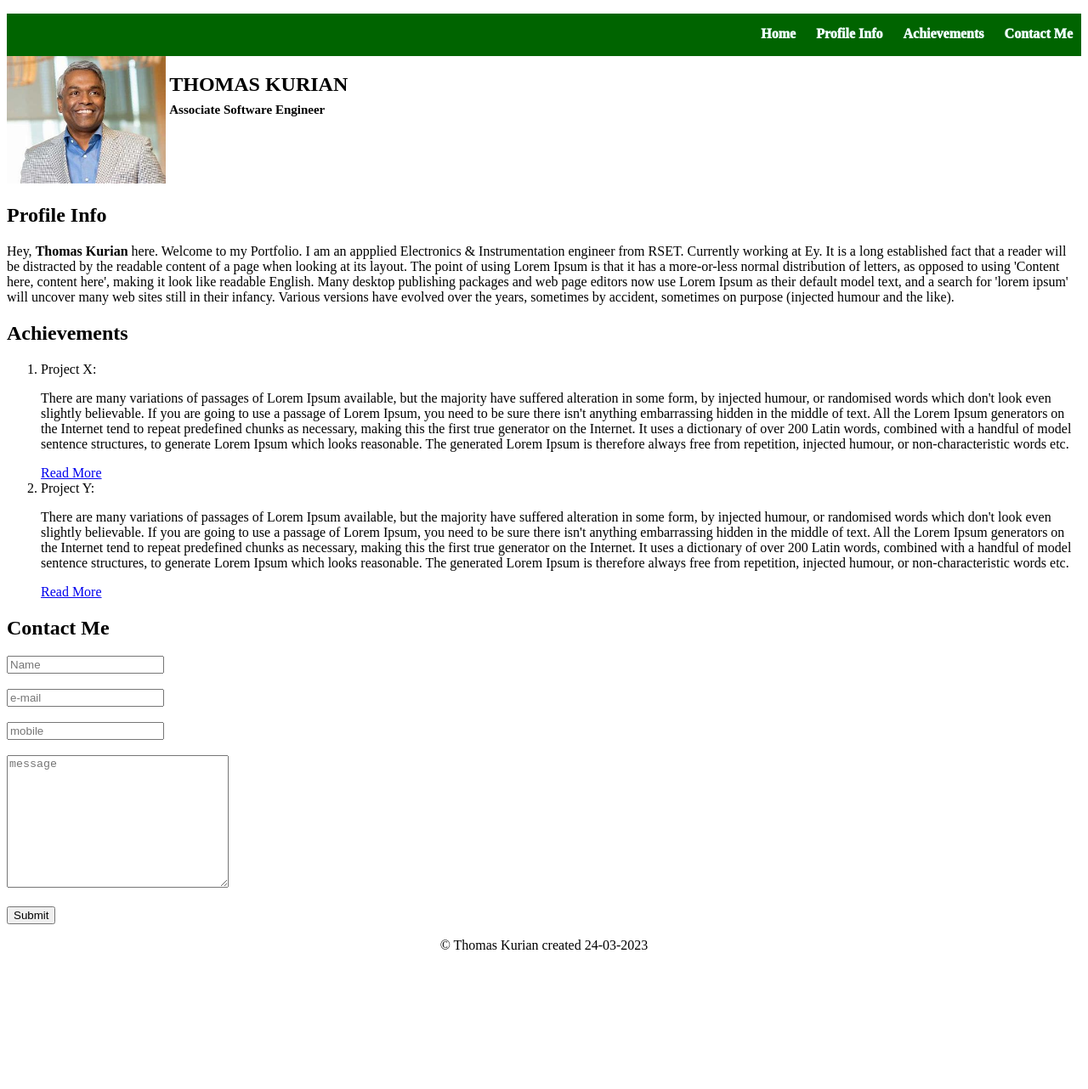
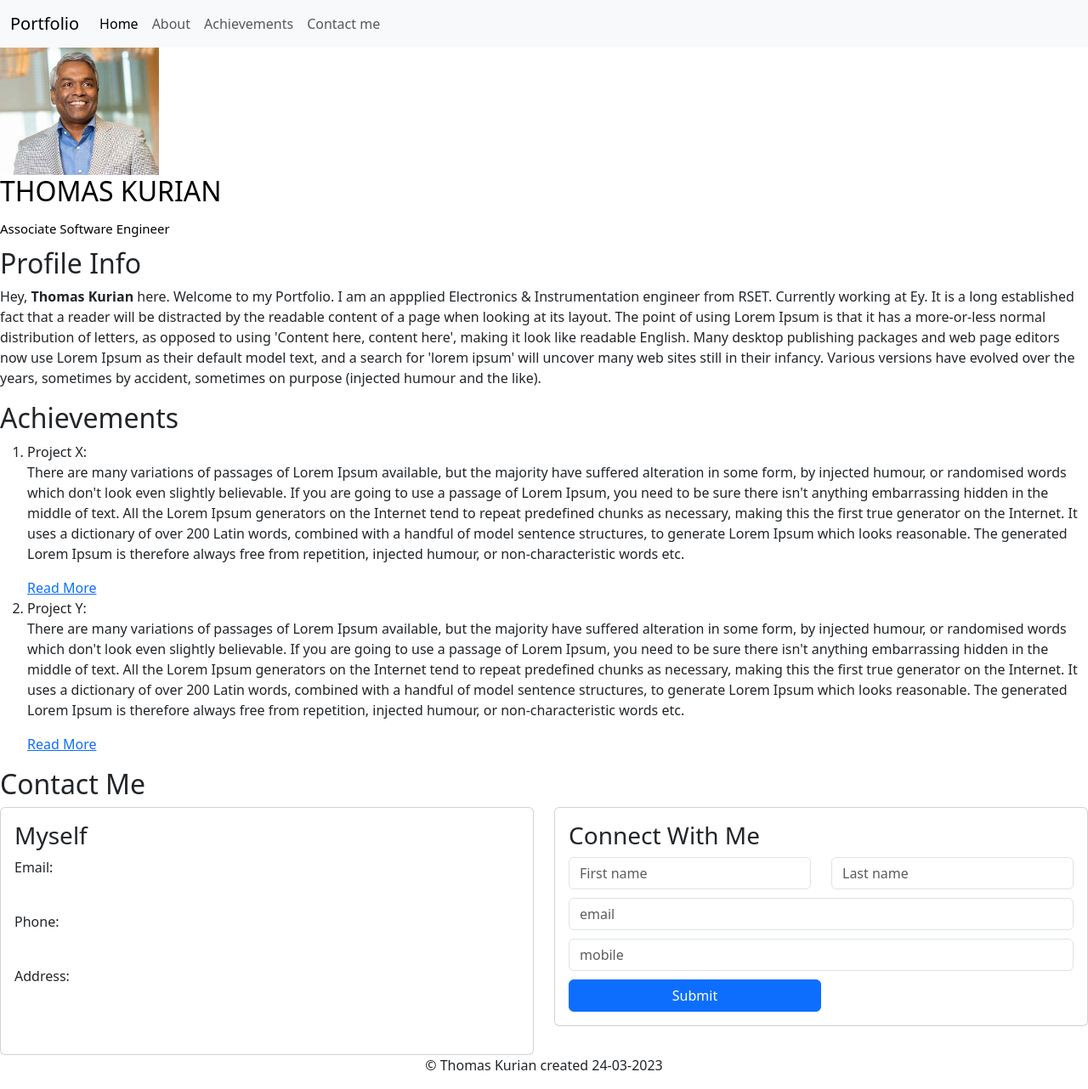
Before and after one commit to Thomman3825/Porfolio, a plain HTML site: page Porfolio_sample.html in a window 1280 px wide. Shown: the whole page at 85% size. Before the commit the page ends 1138 px from the top, so only its background shows below. Drawn offline with nearby package versions, Linux system fonts and the light colour scheme.

Commit message:
card form

```diff
--- a/Porfolio_sample.html
+++ b/Porfolio_sample.html
@@ -5,39 +5,31 @@
     <meta http-equiv="X-UA-Compatible" content="IE=edge">
     <meta name="viewport" content="width=device-width, initial-scale=1.0">
     <title>Portfolio</title>
-    <style>
-        .Nav-bar{
-            display: inline-block;
-            margin: 15px 10px;
-            font-weight: 1000;
-
-        }
-        header{
-            background:darkgreen;
-            color: azure;
-            height: 50px;
-        }
-        #Home-div{
-            color: black;
-            display: inline-block;
-            vertical-align: top;
-        }
-        .nav-anchor{
-            text-decoration: none;
-            color: azure;
-        }
-    </style>
+    <link href="https://cdn.jsdelivr.net/npm/bootstrap@5.3.0-alpha1/dist/css/bootstrap.min.css" rel="stylesheet" integrity="sha384-GLhlTQ8iRABdZLl6O3oVMWSktQOp6b7In1Zl3/Jr59b6EGGoI1aFkw7cmDA6j6gD" crossorigin="anonymous">
 </head>
 <body>
     <header >
-        <nav><ul style="text-align: right;">
-            <li class="Nav-bar"><a class="nav-anchor" href="#Home-div">Home</a></li>
-            <li class="Nav-bar"><a href="#Profile-div" class="nav-anchor">Profile Info</a> </li>
-            <!-- <li>Resume</li> -->
-            <li class="Nav-bar"><a href="#Achieve_div" class="nav-anchor">Achievements</a> </li>
-            <!-- <li>Portfolio</li> -->
-            <li class="Nav-bar"><a class="nav-anchor" href="#contact">Contact Me</a></li>
-        </ul></nav>
+        <nav class="navbar navbar-expand-lg bg-body-tertiary">
+            <div class="container-fluid">
+              <a class="navbar-brand" href="#">Portfolio</a>
+              <button class="navbar-toggler" type="button" data-bs-toggle="collapse" data-bs-target="#navbarSupportedContent" aria-controls="navbarSupportedContent" aria-expanded="false" aria-label="Toggle navigation">
+                <span class="navbar-toggler-icon"></span>
+              </button>
+              <div class="collapse navbar-collapse" id="navbarSupportedContent">
+                <ul class="navbar-nav me-auto mb-2 mb-lg-0">
+                  <li class="nav-item">
+                    <a class="nav-link active" aria-current="page" href="#">Home</a>
+                  </li>
+                  <li class="nav-item">
+                    <a class="nav-link" href="#">About</a>
+                  </li>
+                  <li class="nav-item">
+                    <a class="nav-link" href="#">Achievements</a>
+                  </li>
+                  <li class="nav-item">
+                    <a class="nav-link" href="#">Contact me</a>
+                  </li>
+                </ul>
 
     </header>
 
@@ -88,16 +80,45 @@
             <h2>
                 Contact Me
             </h2>
-            <form action="">
-                <input type="text" placeholder="Name"><br><br>
-                <input type="email" placeholder="e-mail"><br><br>
-                <input type="tel" placeholder="mobile"><br><br>
-                <textarea name="" id="" cols="30" rows="10" placeholder="message"></textarea><br><br>
-                <input type="submit">
-            </form>
-
-        </div>
-
+            <div class="row">
+                <div class="col-sm-6 mb-3 mb-sm-0">
+                  <div class="card">
+                    <div class="card-body">
+                        <h3>Myself</h3>
+                        <p>Email:</p><br>
+                        <p>Phone:</p><br>
+                        <p>Address:</p><br><br>
+                    </div>
+                  </div>
+                </div>
+                <div class="col-sm-6">
+                  <div class="card">
+                    <div class="card-body">
+                        <div>
+                            <h3>Connect With Me</h3>
+                            <div class="row">
+                              <div class="col">
+                                <input type="text" class="form-control" placeholder="First name" aria-label="First name">
+                              </div>
+                              <div class="col">
+                                <input type="text" class="form-control" placeholder="Last name" aria-label="Last name">
+                              </div><br><br>
+                              <div>
+                                  <input type="email" class="form-control" placeholder="email" aria-label="Last name">
+                              </div><br><br>
+                              <div>
+                                  <input type="tel" class="form-control" placeholder="mobile" aria-label="Last name">
+                              </div><br><br>
+                              <div style="align-self: center;">
+                              <button type="submit" class="btn btn-primary" style="width:50%">Submit</button>
+                              </div>
+                            </form>
+                            </div>
+                      </div>
+                    </div>
+                  </div>
+                </div>
+              </div>
 
 
     </section>
@@ -106,5 +127,6 @@
        <p> &#169; Thomas Kurian created 24-03-2023</p>
 
     </footer>
+    <script src="https://cdn.jsdelivr.net/npm/bootstrap@5.3.0-alpha2/dist/js/bootstrap.bundle.min.js" integrity="sha384-qKXV1j0HvMUeCBQ+QVp7JcfGl760yU08IQ+GpUo5hlbpg51QRiuqHAJz8+BrxE/N" crossorigin="anonymous"></script>
 </body>
 </html>
```
Also changed, not shown: styling.css (added).
